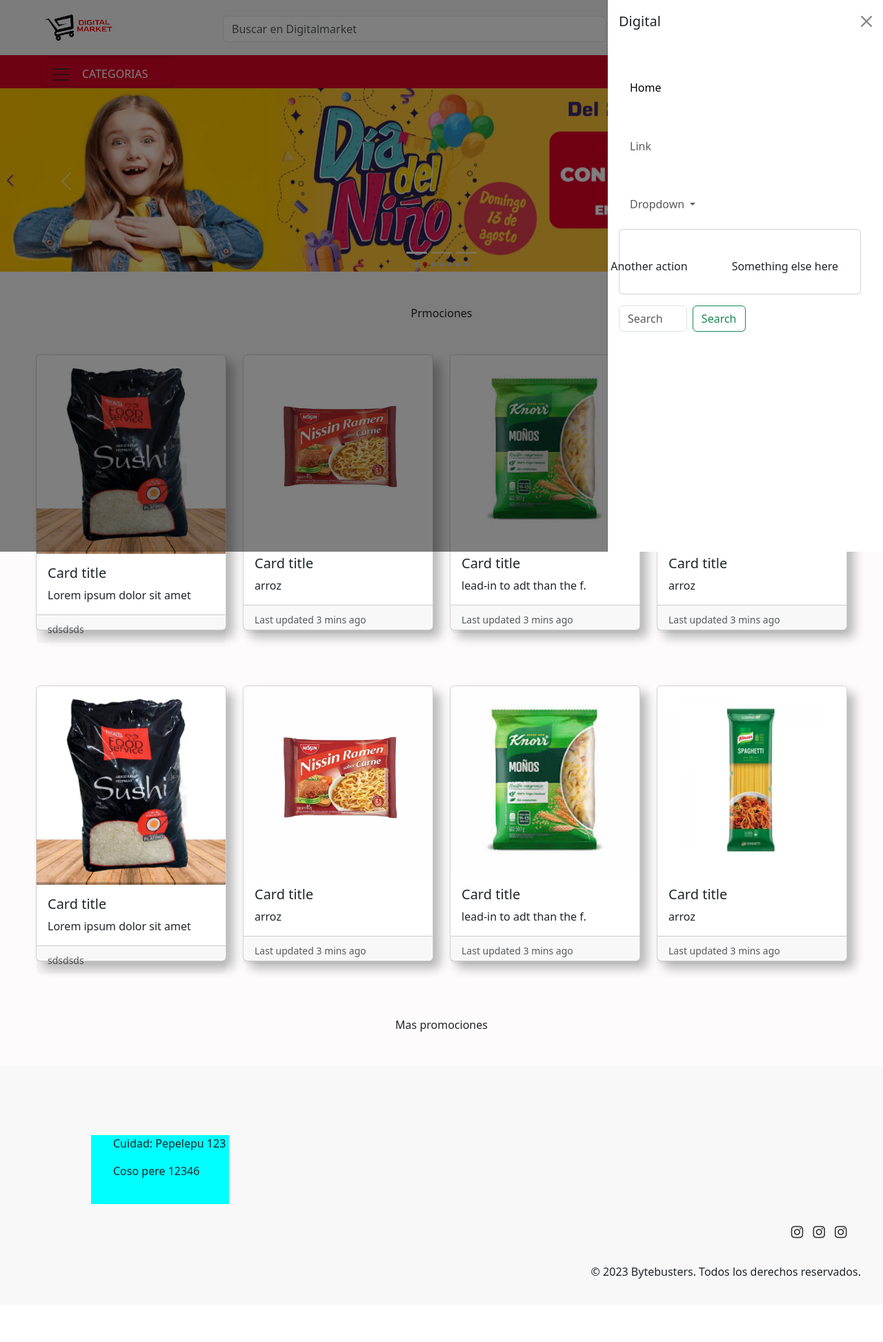
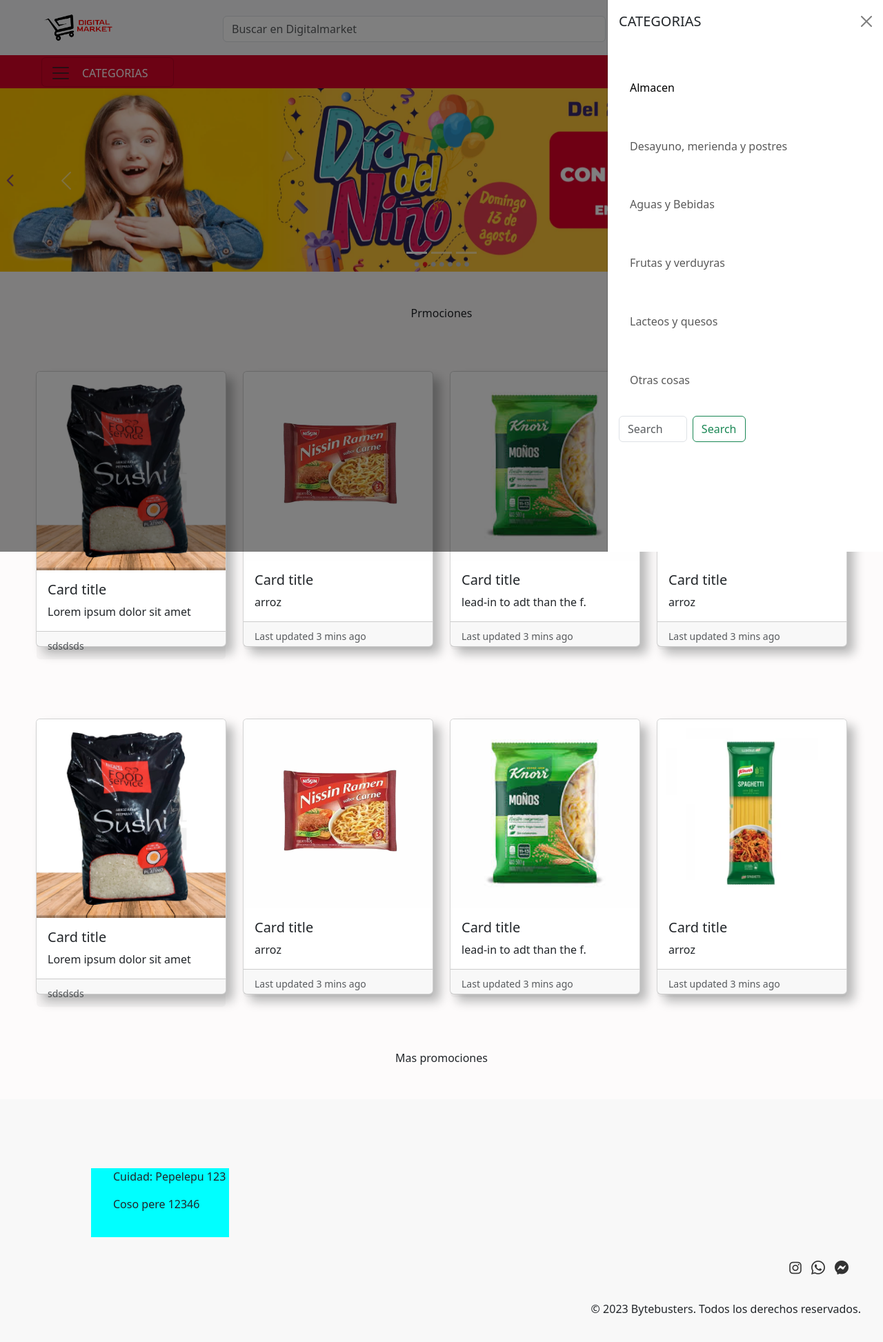
Before and after one commit to ByteBustersUy/Backoffice, a PHP site: page /public/index.html in a window 1280 px wide, after a click on "CATEGORIAS". Shown: the whole page at 69% size. Before the commit the page ends 1854 px from the top, so only its background shows below. Run offline with PHP 8.4, Linux system fonts and the light colour scheme; some libraries are stand-ins or nearby versions.

Commit message:
arregle el scrol y agregue titulos en las etiquetas a del menu hamburguer

```diff
--- a/public/css/style.css
+++ b/public/css/style.css
@@ -67,12 +67,12 @@ ul a {
   margin-bottom: 2.5rem;
 }
 span{
-  margin-top: .3rem;
+  margin-top: .2rem;
   font-size: 1.5;
 }
 #categorias{
   font-size: 1rem;
-  margin-top: .7rem;
+  margin-top: .6rem;
   margin-left: 1rem;
   color: var(--color-5);
 }
@@ -95,6 +95,7 @@ span{
 
 #tarjetas{
   justify-content: center;
+  margin: auto;
   margin-bottom: 5rem;
 }
 .card{
@@ -155,4 +156,5 @@ span{
 }
 .datos-emp p{
   margin-left: 2rem;
+
 }
--- a/public/index.html
+++ b/public/index.html
@@ -11,6 +11,7 @@
       src="https://kit.fontawesome.com/549e05a7da.js"
       crossorigin="anonymous"
     ></script>
+    <link rel="stylesheet" href="https://cdn.jsdelivr.net/npm/bootstrap-icons@1.10.5/font/bootstrap-icons.css">
     <link rel="stylesheet" href="./css/style.css" />
     <title>Digitalmarket</title>
     <script src="./js/functions/nav-and-footer.js"></script>
--- a/public/js/functions/nav-and-footer.js
+++ b/public/js/functions/nav-and-footer.js
@@ -6,7 +6,7 @@ function loadNav() {
         <input class="form-control me-2" type="search" placeholder="Buscar en Digitalmarket" aria-label="Search"/>
         <button class="btn btn-outline-success" type="submit">Buscar</button>
       </form>
-      <a href="/pages/carrito.html" class="carrito">
+      <a href="./pages/carrito.html" class="carrito">
         <img class="carrito" src="./assets/Carts_Icons.png" alt="" />
       </a>
     </nav>
@@ -14,7 +14,7 @@ function loadNav() {
 
 
       <ul>
-        <li><a href="#">Inicio</a></li>
+        <li><a href="./index.html">Inicio</a></li>
         <li><a href="#">Acerca de</a></li>
         <li><a href="#">Servicios</a></li>
         <li><a href="#">Contacto</a></li>
@@ -28,30 +28,30 @@ function loadNav() {
         </button>
         <div class="offcanvas offcanvas-end" tabindex="-1" id="offcanvasNavbar" aria-labelledby="offcanvasNavbarLabel">
           <div class="offcanvas-header">
-            <h5 class="offcanvas-title" id="offcanvasNavbarLabel">Digital</h5>
+            <h5 class="offcanvas-title" id="offcanvasNavbarLabel">CATEGORIAS</h5>
             <button type="button" class="btn-close" data-bs-dismiss="offcanvas" aria-label="Close"></button>
           </div>
           <div class="offcanvas-body">
             <ul class="navbar-nav justify-content-end flex-grow-1 pe-3">
               <li class="nav-item">
-                <a class="nav-link active" aria-current="page" href="#">Home</a>
+                <a class="nav-link active" aria-current="page" href="#">Almacen</a>
               </li>
               <li class="nav-item">
-                <a class="nav-link" href="#">Link</a>
+                <a class="nav-link" href="#">Desayuno, merienda y postres</a>
               </li>
-              <li class="nav-item dropdown">
-                <a class="nav-link dropdown-toggle" href="#" role="button" data-bs-toggle="dropdown" aria-expanded="false">
-                  Dropdown
-                </a>
-                <ul class="dropdown-menu">
-                  <li><a class="dropdown-item" href="#">Action</a></li>
-                  <li><a class="dropdown-item" href="#">Another action</a></li>
-                  <li>
-                    <hr class="dropdown-divider">
-                  </li>
-                  <li><a class="dropdown-item" href="#">Something else here</a></li>
-                </ul>
-              </li>
+              <li class="nav-item">
+              <a class="nav-link" href="#">Aguas y Bebidas</a>
+            </li>
+            <li class="nav-item">
+            <a class="nav-link" href="#">Frutas y verduyras</a>
+            <li class="nav-item">
+            <a class="nav-link" href="#">Lacteos y quesos</a>
+          </li>
+          <li class="nav-item">
+            <a class="nav-link" href="#">Otras cosas</a>
+          </li>
+          </li>
+
             </ul>
             <form class="d-flex mt-3" role="search">
               <input class="form-control me-2" type="search" placeholder="Search" aria-label="Search">
@@ -80,9 +80,9 @@ function loadNav() {
            <p>Coso pere 12346</p>
         </div>
         <div class="footer-icons">
-          <a href="#"><i class="fab fa-instagram"></i></a>
-          <a href="#"><i class="fab fa-instagram"></i></a>
-          <a href="#"><i class="fab fa-instagram"></i></a>
+          <a href="https://www.instagram.com/" target="_blank"><i class="fab fa-instagram"></i></a>
+          <a href="https://www.whatsapp.com/"><i class="bi bi-whatsapp"></i></a>
+          <a href="#"><i class="bi bi-messenger"></i></a>
         </div>
         <p id="copy">&copy; 2023 Bytebusters. Todos los derechos reservados.</p>
       </div>
```
Also changed, not shown: public/pages/contacto.htm (added, +36 -0 lines).
